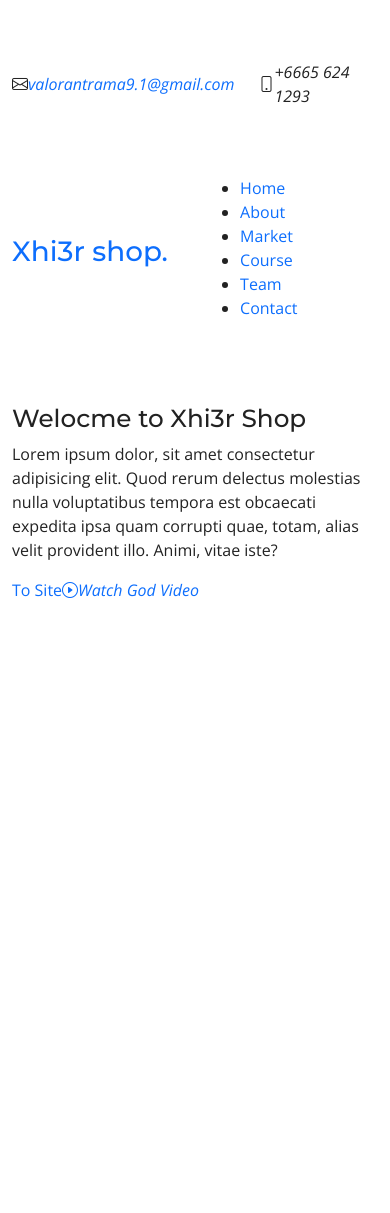
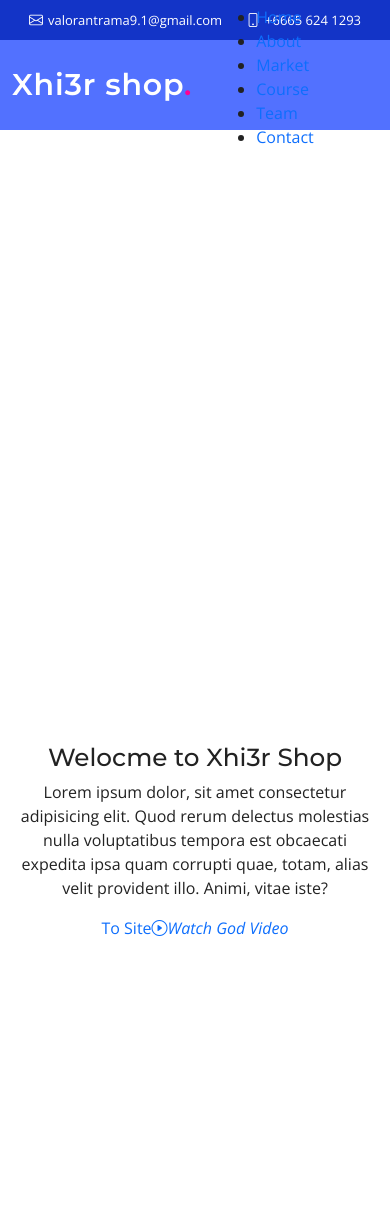
Before and after one commit to xhier2547/Xhi3r-Course-Flask, a Flask app: template templates/index.html in a window 390 px wide. Shown: the top 1213 px of the page. Before the commit the page ends 598 px from the top, so only its background shows below. Run offline with Flask 3, Linux system fonts and the light colour scheme; the template is opened without the code that fills it, so the values that code supplies are empty; some libraries are stand-ins or nearby versions.

Commit message:
css for navbar and header, res pc, mobile

```diff
--- a/app.py
+++ b/app.py
@@ -2,9 +2,25 @@ from flask import Flask
 app = Flask(__name__)
 
 
-@app.route('/hello')
+@app.route('/')
 def index():
-    return "hello fuck"
+    return ""
+
+@app.route('/')
+def index():
+    return ""
+
+@app.route('/')
+def index():
+    return ""
+
+@app.route('/')
+def index():
+    return ""
+
+@app.route('/')
+def index():
+    return ""
 
 if __name__ =="__main__":
     app.run()
--- a/assets/css/style.css
+++ b/assets/css/style.css
@@ -8,7 +8,7 @@
 :root {
     --color-default: #222222;
     --color-primary: #5271FF;
-    --color-secondary: #f85a40;
+    --color-secondary: #ff44e0;
 }
 
   /* Smooth scroll */
@@ -69,3 +69,290 @@ section {
   color: #fff;
   line-height: 0;
 }
+
+
+/*--------------------------------------------------------------
+# Desktop Navigation
+--------------------------------------------------------------*/
+@media (min-width: 1280px) {
+  .navbar {
+    padding: 0;
+  }
+
+  .navbar ul {
+    margin: 0;
+    padding: 0;
+    display: flex;
+    list-style: none;
+    align-items: center;
+  }
+
+  .navbar li {
+    position: relative;
+  }
+
+  .navbar>ul>li {
+    white-space: nowrap;
+    padding: 10px 0 10px 28px;
+  }
+
+  .navbar a,
+  .navbar a:focus {
+    display: flex;
+    align-items: center;
+    justify-content: space-between;
+    padding: 0 3px;
+    font-family: var(--font-secondary);
+    font-size: 16px;
+    font-weight: 600;
+    color: rgba(255, 255, 255, 0.6);
+    white-space: nowrap;
+    transition: 0.3s;
+    position: relative;
+  }
+
+  .navbar a i,
+  .navbar a:focus i {
+    font-size: 12px;
+    line-height: 0;
+    margin-left: 5px;
+  }
+
+  .navbar>ul>li>a:before {
+    content: "";
+    position: absolute;
+    width: 100%;
+    height: 2px;
+    bottom: -6px;
+    left: 0;
+    background-color: var(--color-secondary);
+    visibility: hidden;
+    width: 0px;
+    transition: all 0.3s ease-in-out 0s;
+  }
+
+  .navbar a:hover:before,
+  .navbar li:hover>a:before,
+  .navbar .active:before {
+    visibility: visible;
+    width: 100%;
+  }
+
+  .navbar a:hover,
+  .navbar .active,
+  .navbar .active:focus,
+  .navbar li:hover>a {
+    color: #fff;
+  }
+
+@media (min-width: 1280px) {
+
+  .mobile-nav-show,
+  .mobile-nav-hide {
+    display: none;
+  }
+}
+
+/*--------------------------------------------------------------
+# Mobile Navigation
+--------------------------------------------------------------*/
+@media (max-width: 1279px) {
+  .navbar {
+    position: fixed;
+    top: 0;
+    right: -100%;
+    width: 100%;
+    max-width: 400px;
+    bottom: 0;
+    transition: 0.3s;
+    z-index: 9997;
+  }
+
+  .navbar ul {
+    position: absolute;
+    inset: 0;
+    padding: 50px 0 10px 0;
+    margin: 0;
+    background: rgba(21, 9, 184, 0.8);
+    overflow-y: auto;
+    transition: 0.3s;
+    z-index: 9998;
+  }
+
+  .navbar a,
+  .navbar a:focus {
+    display: flex;
+    align-items: center;
+    justify-content: space-between;
+    padding: 10px 20px;
+    font-family: var(--font-primary);
+    font-size: 15px;
+    font-weight: 600;
+    color: rgba(255, 255, 255, 0.7);
+    white-space: nowrap;
+    transition: 0.3s;
+  }
+
+  .navbar a i,
+  .navbar a:focus i {
+    font-size: 12px;
+    line-height: 0;
+    margin-left: 5px;
+  }
+
+  .navbar a:hover,
+  .navbar .active,
+  .navbar .active:focus,
+  .navbar li:hover>a {
+    color: #fff;
+  }
+
+  .navbar .getstarted,
+  .navbar .getstarted:focus {
+    background: var(--color-primary);
+    padding: 8px 20px;
+    border-radius: 4px;
+    margin: 15px;
+    color: #fff;
+  }
+
+  .navbar .getstarted:hover,
+  .navbar .getstarted:focus:hover {
+    color: #fff;
+    background: rgba(21, 9, 184, 0.8);
+  }
+
+  .mobile-nav-show {
+    color: rgba(255, 255, 255, 0.6);
+    font-size: 28px;
+    cursor: pointer;
+    line-height: 0;
+    transition: 0.5s;
+    z-index: 9999;
+    margin-right: 10px;
+  }
+
+  .mobile-nav-hide {
+    color: #fff;
+    font-size: 32px;
+    cursor: pointer;
+    line-height: 0;
+    transition: 0.5s;
+    position: fixed;
+    right: 20px;
+    top: 20px;
+    z-index: 9999;
+  }
+
+  .mobile-nav-active {
+    overflow: hidden;
+  }
+
+  .mobile-nav-active .navbar {
+    right: 0;
+  }
+
+  .mobile-nav-active .navbar:before {
+    content: "";
+    position: fixed;
+    inset: 0;
+    background: rgba(37, 3, 189, 0.8);
+    z-index: 9996;
+  }
+}
+}
+
+/*--------------------------------------------------------------
+# Header
+--------------------------------------------------------------*/
+.topbar {
+  background: #1334c7;
+  height: 40px;
+  font-size: 14px;
+  transition: all 0.5s;
+  color: #fff;
+  padding: 0;
+}
+
+.topbar .contact-info i {
+  font-style: normal;
+  color: #fff;
+  line-height: 0;
+}
+
+.topbar .contact-info i a,
+.topbar .contact-info i span {
+  padding-left: 5px;
+  color: #fff;
+}
+
+@media (max-width: 575px) {
+
+  .topbar .contact-info i a,
+  .topbar .contact-info i span {
+    font-size: 13px;
+  }
+}
+
+.topbar .contact-info i a {
+  line-height: 0;
+  transition: 0.3s;
+}
+
+.topbar .contact-info i a:hover {
+  color: #fff;
+  text-decoration: underline;
+}
+
+.topbar .social-links a {
+  color: rgba(255, 255, 255, 0.7);
+  line-height: 0;
+  transition: 0.3s;
+  margin-left: 20px;
+}
+
+.topbar .social-links a:hover {
+  color: #fff;
+}
+
+.header {
+  transition: all 0.5s;
+  z-index: 997;
+  height: 90px;
+  background-color: var(--color-primary);
+}
+
+.header.sticked {
+  position: fixed;
+  top: 0;
+  right: 0;
+  left: 0;
+  height: 70px;
+  box-shadow: 0px 2px 20px rgba(0, 0, 0, 0.1);
+}
+
+.header .logo img {
+  max-height: 40px;
+  margin-right: 6px;
+}
+
+.header .logo h1 {
+  font-size: 30px;
+  margin: 0;
+  font-weight: 600;
+  letter-spacing: 0.8px;
+  color: #ffffff;
+  font-family: var(--font-primary);
+}
+
+.header .logo h1 span {
+  color: #fd0094;
+}
+
+.sticked-header-offset {
+  margin-top: 70px;
+}
+
+section {
+  scroll-margin-top: 70px;
+}
--- a/templates/index.html
+++ b/templates/index.html
@@ -2,7 +2,7 @@
 
 <html>
 <head>
-    <link href="Web-flask/web_assets/img/xhier-icon.png" rel="icon">
+    <link href="../assets/static/img/xhier-icon.png" rel="icon">
 
     <!-- Gg Fonts -->
     <link rel="preconnect" href="https://fonts.googleapis.com">
@@ -10,14 +10,14 @@
     <link href="https://fonts.googleapis.com/css2?family=Open+Sans:ital,wght@0,300;0,400;0,500;0,600;0,700;1,300;1,400;1,600;1,700&family=Montserrat:ital,wght@0,300;0,400;0,500;0,600;0,700;1,300;1,400;1,500;1,600;1,700&family=Raleway:ital,wght@0,300;0,400;0,500;0,600;0,700;1,300;1,400;1,500;1,600;1,700&display=swap" rel="stylesheet">
 
     <!-- assets -->
-    <link href="Web-flask/web_assets/vendor/bootstrap/css/bootstrap.min.css" rel="stylesheet">
-    <link href="Web-flask/web_assets/vendor/bootstrap-icons/bootstrap-icons.css" rel="stylesheet">
-    <link href="Web-flask/web_assets/vendor/aos/aos.css" rel="stylesheet">
-    <link href="Web-flask/web_assets/vendor/glightbox/css/glightbox.min.css" rel="stylesheet">
-    <link href="Web-flask/web_assets/vendor/swiper/swiper-bundle.min.css" rel="stylesheet">
+    <link href="../assets/vendor/bootstrap/css/bootstrap.min.css" rel="stylesheet">
+    <link href="../assets/vendor/bootstrap-icons/bootstrap-icons.css" rel="stylesheet">
+    <link href="../assets/vendor/aos/aos.css" rel="stylesheet">
+    <link href="../assets/vendor/glightbox/css/glightbox.min.css" rel="stylesheet">
+    <link href="../assets/vendor/swiper/swiper-bundle.min.css" rel="stylesheet">
 
     <!-- CSS main -->
-    <link href="Web-flask/web_assets/css/style.css" rel="stylesheet">
+    <link href="../assets/css/style.css" rel="stylesheet">
 </head>
 
 <body>
@@ -63,18 +63,18 @@
 <!-- main top -->
 
     <section id="intro" class="intro">
-            <div class="container">
-                <div class="row gy-5">
-                    <div>
+            <div class="container position-relative">
+                <div class="row gy-5 aos-init aos-animate" data-aos="fade-in">
+                    <div class="col-lg-6 order-2 order-lg-1 d-flex flex-column justify-content-center text-center text-lg-start">
                         <h2>Welocme to <span>Xhi3r Shop</span></h2>
                         <p>Lorem ipsum dolor, sit amet consectetur adipisicing elit. Quod rerum delectus molestias nulla voluptatibus tempora est obcaecati expedita ipsa quam corrupti quae, totam, alias velit provident illo. Animi, vitae iste?</p>
-                        <div class="d-flex">
+                        <div class="d-flex justify-content-center justify-content-lg-start">
                             <a href="#about" class="btn-get-start">To Site</a>
-                            <a href="" class="glightbox"><i class="bi bi-play-circle"><span>Watch God Video</span></i></a>
+                            <a href="https://www.youtube.com/watch?v=RIXni4sZaA4" class="glightbox"><i class="bi bi-play-circle"><span>Watch God Video</span></i></a>
                         </div>
                     </div>
-                    <div class="col-lg-6">
-                        <img src="assets/static/img/good.png" class="img-fluid" data-aos="zoom-out" data-aos-delay="100">
+                    <div class="col-lg-6 order-1 order-lg-2">
+                        <img src="../assets/static/img/good.png" class="img-fluid" data-aos="zoom-out" data-aos-delay="100">
                     </div>
                 </div>
             </div>
```
Also changed, not shown: other parts of templates/index.html (+12 -12 lines).
